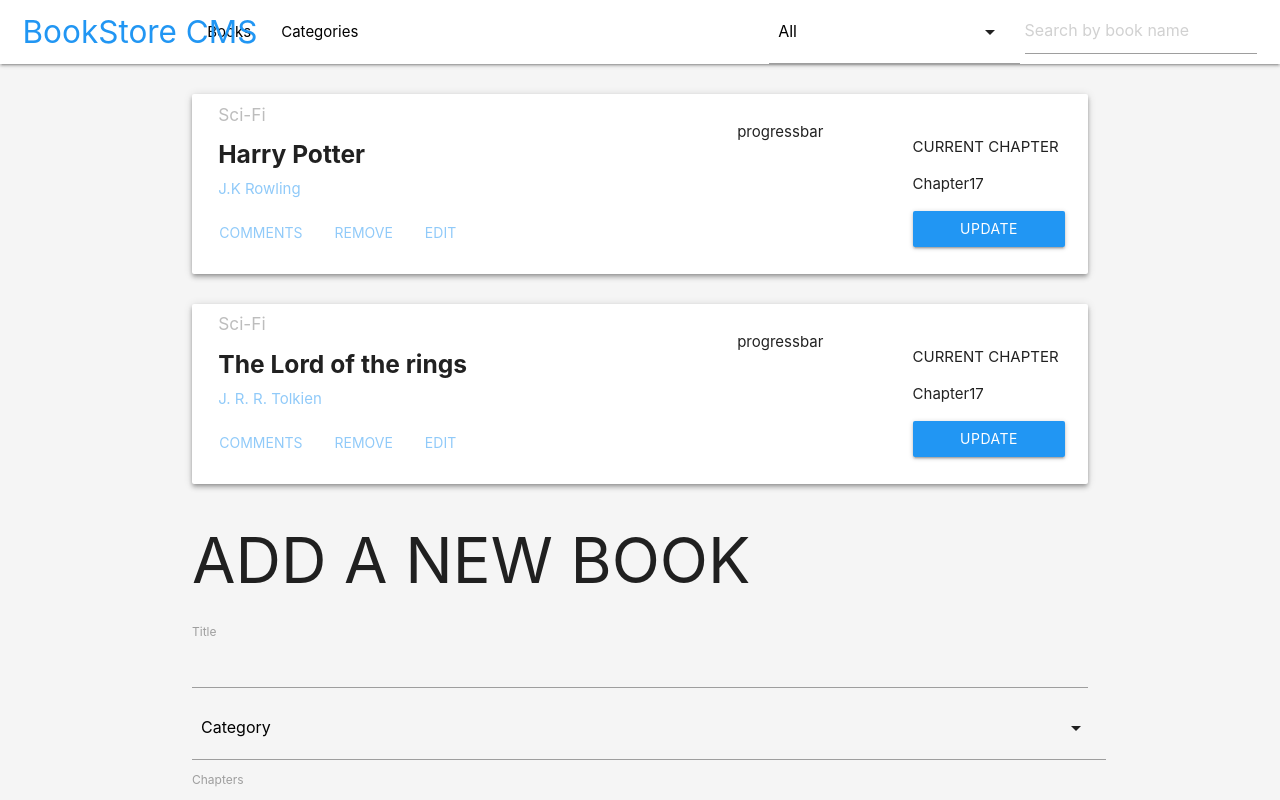
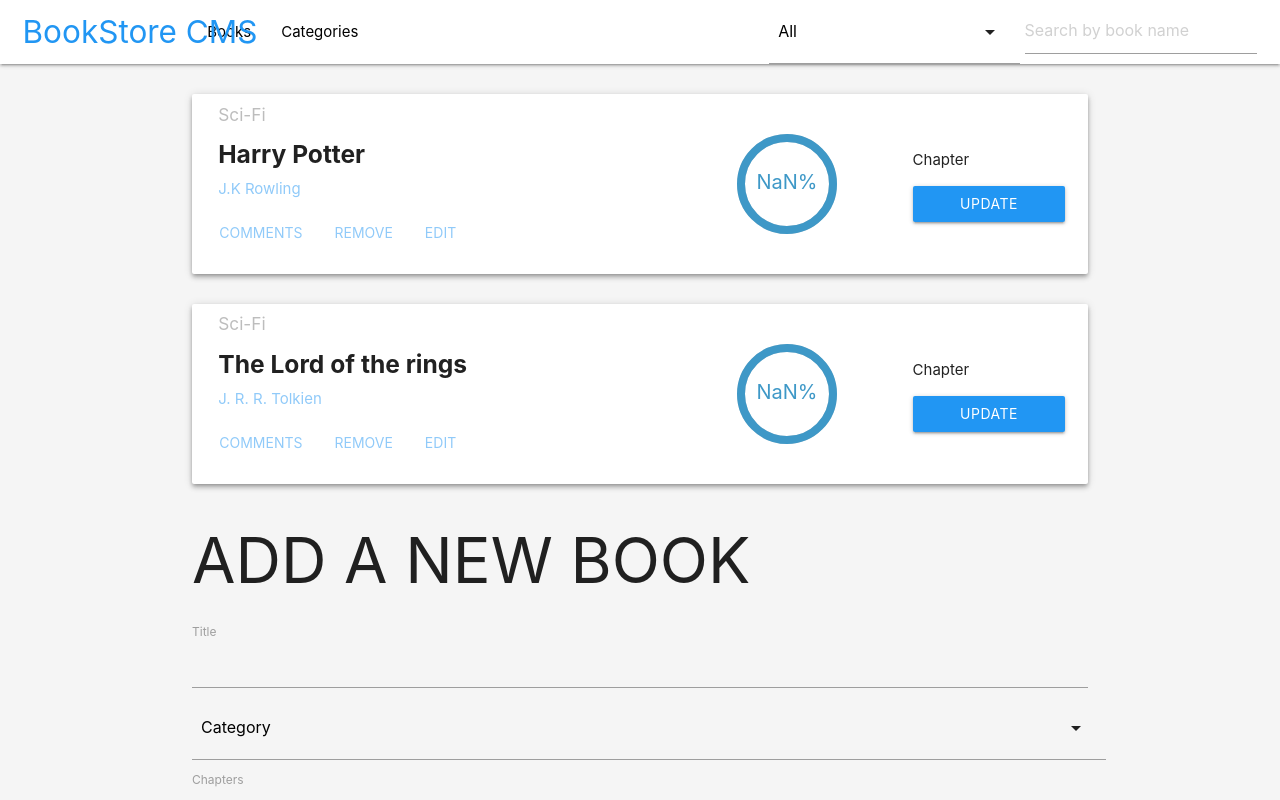
Before and after one commit to cvilla714/bookstore-react-redux, a React (Create React App) app: page / in a window 1280 px wide. Shown: the top 800 px of the page. Built offline with nearby package versions, Linux system fonts and the light colour scheme.

Commit message:
imported the component circular  progress and added the function to calculate the progress

```diff
--- a/src/components/Book.js
+++ b/src/components/Book.js
@@ -2,8 +2,21 @@
 /* eslint-disable no-unused-vars */
 import React from 'react';
 import PropTypes from 'prop-types';
+import { CircularProgressbar } from 'react-circular-progressbar';
+import 'react-circular-progressbar/dist/styles.css';
 
-const List = ({ id, name, author, category, onDelete }) => (
+const List = ({
+  id,
+  name,
+  author,
+  category,
+  chapters,
+  currentChapter,
+  onDelete,
+  chapterTitle,
+}) => {
+  const percentageread = Math.floor((currentChapter / chapters) * 100);
+  return (
     <div className="card z-depth-2 row .card-fixer valign-wrapper">
       <div className="col s7">
         <div className="card-info">
@@ -29,12 +42,19 @@ const List = ({ id, name, author, category, onDelete }) => (
         </div>
       </div>
       <div className="col s5 row">
-      <div className="col s6">progressbar</div>
         <div className="col s6">
-        <p>CURRENT CHAPTER</p>
+          <div style={{ width: 100, height: 100 }}>
+            <CircularProgressbar
+              value={percentageread}
+              text={`${percentageread}%`}
+            />
+          </div>
+        </div>
+        <div className="col s6">
+          <p>{chapterTitle}</p>
           <p>
             Chapter
-          <span>17</span>
+            <span>{currentChapter}</span>
           </p>
           <button className="waves-effect waves-light btn blue" type="button">
             UPDATE PROGRESS
@@ -43,6 +63,7 @@ const List = ({ id, name, author, category, onDelete }) => (
       </div>
     </div>
   );
+};
 
 List.propTypes = {
   id: PropTypes.string.isRequired,
@@ -50,6 +71,9 @@ List.propTypes = {
   author: PropTypes.string.isRequired,
   category: PropTypes.string.isRequired,
   onDelete: PropTypes.func.isRequired,
+  chapters: PropTypes.number.isRequired,
+  currentChapter: PropTypes.number.isRequired,
+  chapterTitle: PropTypes.string.isRequired,
 };
 
 export default List;
```
Lines whose indentation alone changed are shown as unchanged.
